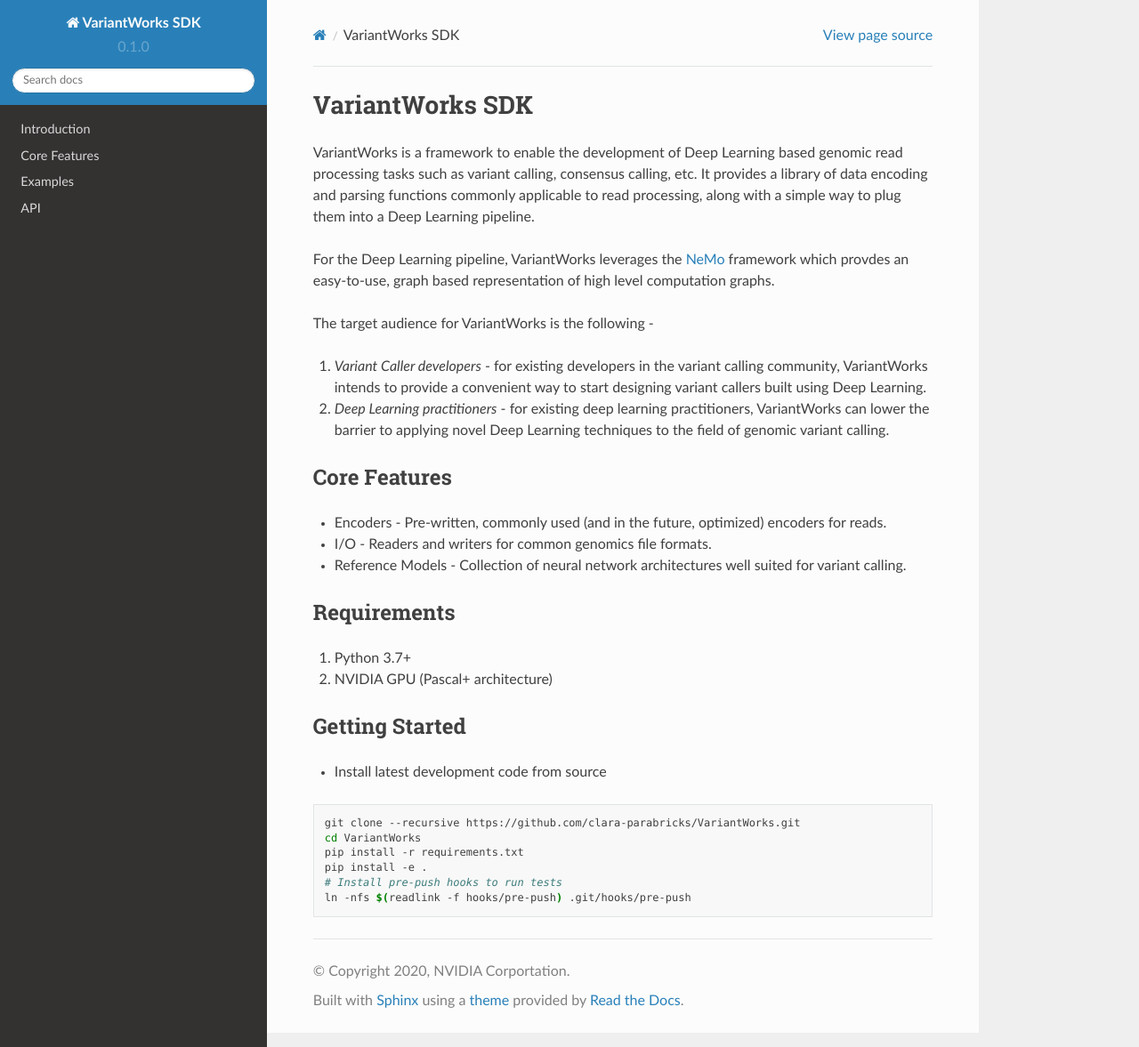
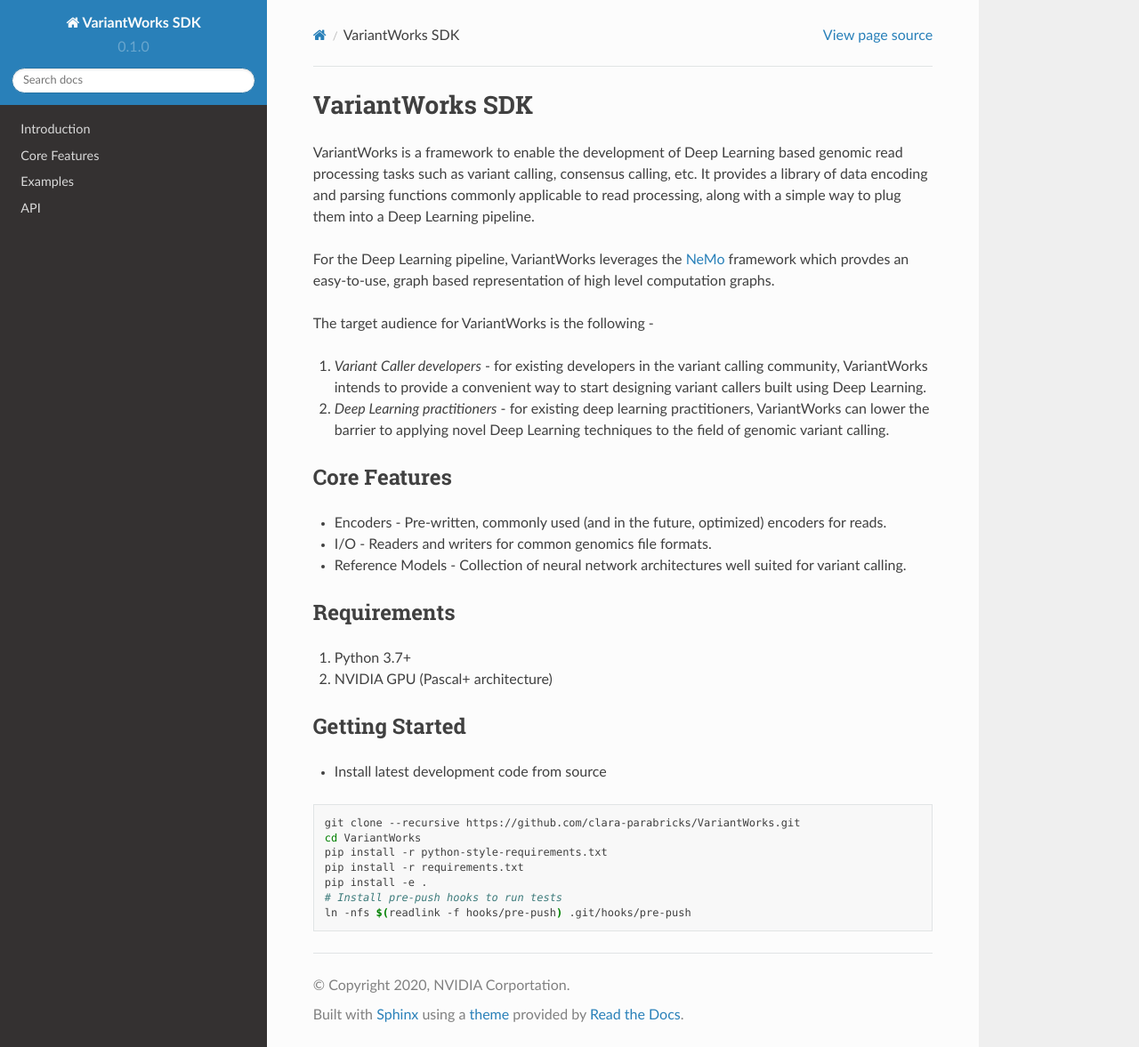
Before and after one commit to NVIDIA/VariantWorks, a Sphinx documentation site: the page built from docs/source/README.rst, in a window 1280 px wide and 1177 px high. Shown: the whole window at 89% size. Built offline with Sphinx 7.4.7 and the Read the Docs theme 2.0.0, drawn with Linux system fonts in a browser that asks for light colours.

Commit message:
[docs] update install instructions
1. add style dependency requirements to install
2. remove redundant packages from main reqiurements.txt file

```diff
--- a/docs/source/README.rst
+++ b/docs/source/README.rst
@@ -37,6 +37,7 @@
 
     git clone --recursive https://github.com/clara-parabricks/VariantWorks.git
     cd VariantWorks
+    pip install -r python-style-requirements.txt
     pip install -r requirements.txt
     pip install -e .
     # Install pre-push hooks to run tests
--- a/requirements.txt
+++ b/requirements.txt
@@ -17,13 +17,11 @@
 bgzip==0.3.3
 biopython==1.78
 cyvcf2==0.20.1
-flake8==3.8.4
 h5py==2.10.0
 nemo-toolkit==0.10.1
 numpy==1.18.3
 matplotlib==3.2.2
 pandas==1.0.1
-pydocstyle==5.0.2
 pysam==0.15.4
 pytest==4.4.1
 pytest-depends==1.0.1
```
